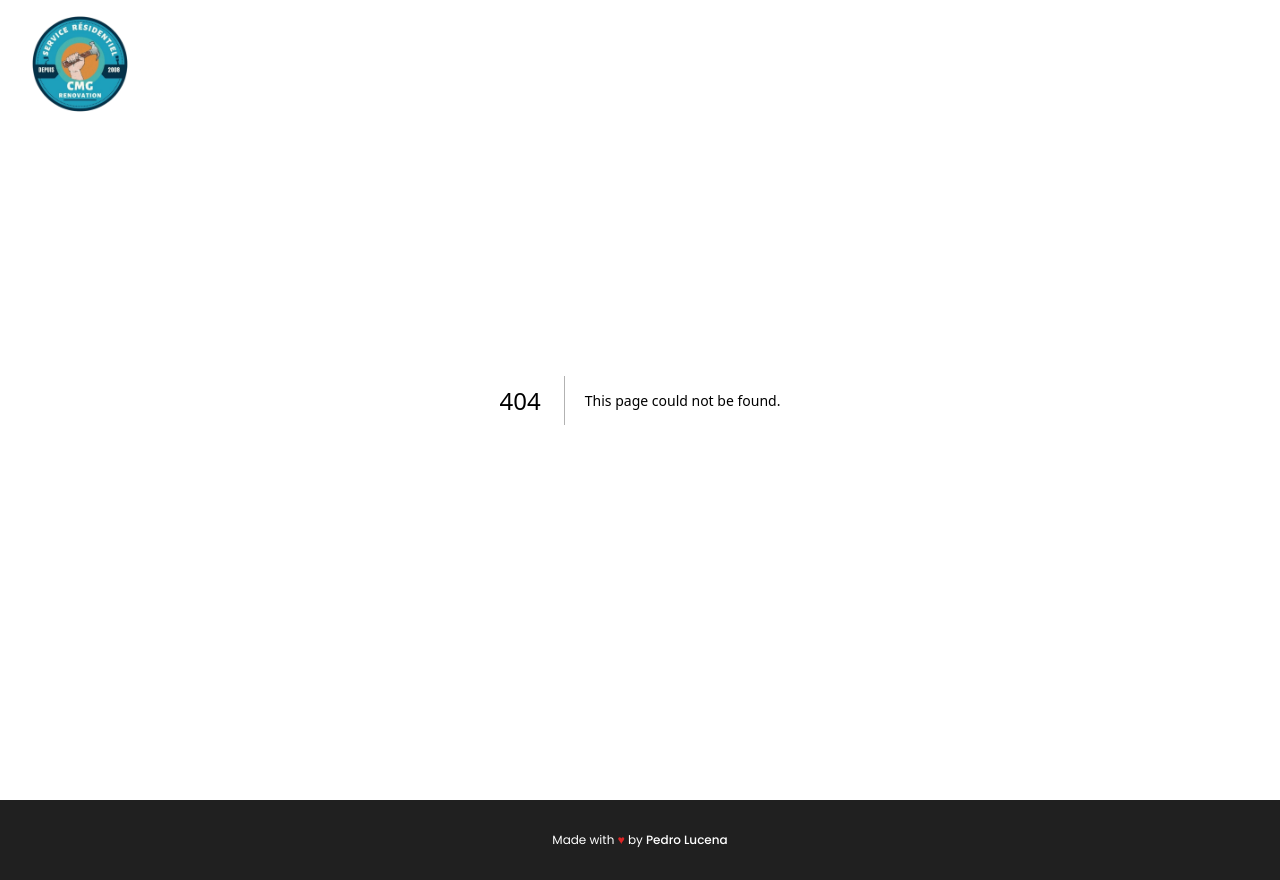
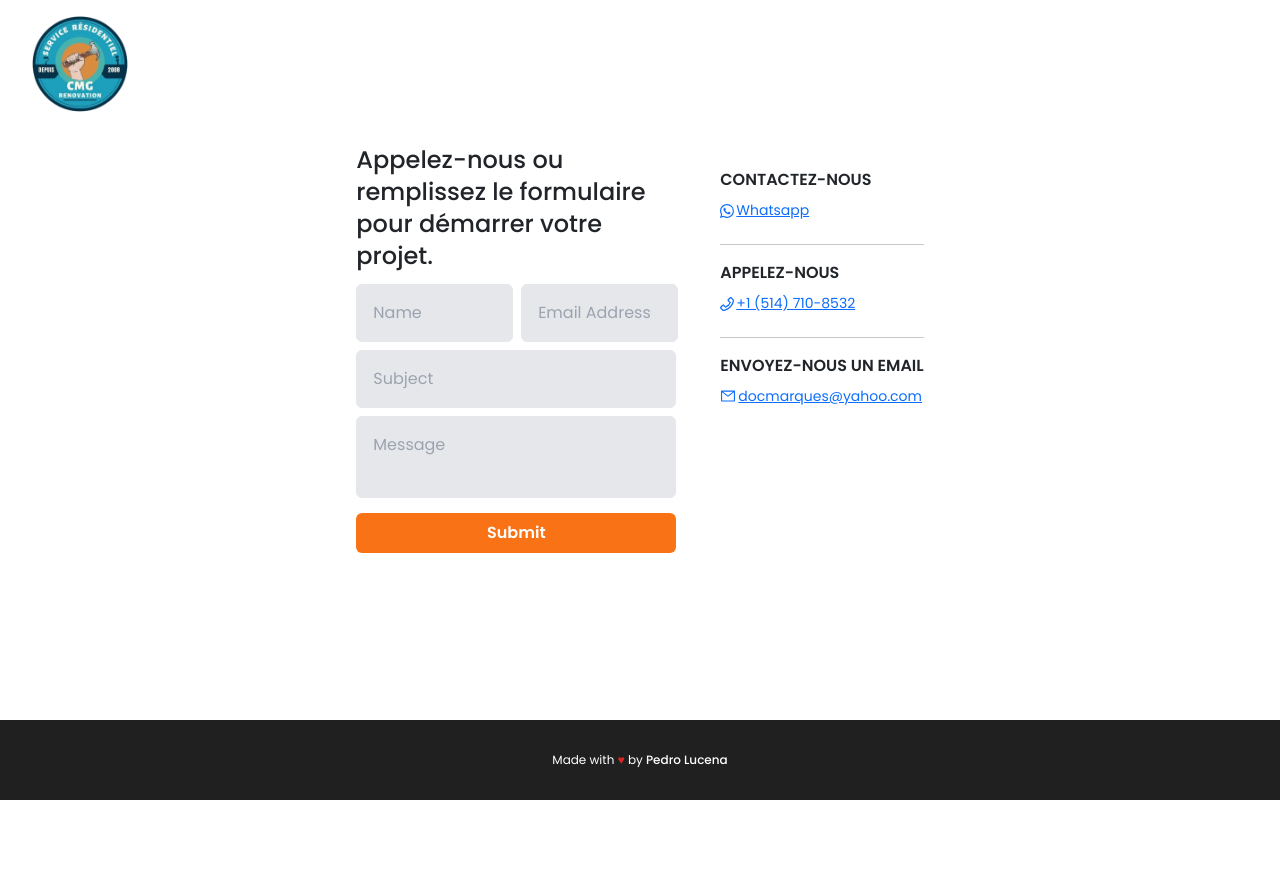
Before and after one commit to PedroL22/CMG, a Next.js app: page /contact in a window 1280 px wide. Before the commit this address had no page. After the commit the page ends 800 px from the top, so only its background shows below. Built offline with nearby package versions, Linux system fonts and the light colour scheme.

Commit message:
✨ feat: Add contact page

```diff
--- a/package.json
+++ b/package.json
@@ -14,6 +14,7 @@
     "@types/react": "18.0.26",
     "@types/react-dom": "18.0.10",
     "bootstrap": "^5.2.3",
+    "emailjs-com": "^3.2.0",
     "eslint-config-next": "13.1.2",
     "next": "13.1.2",
     "prettier": "^2.8.4",
--- a/src/components/Footer/index.tsx
+++ b/src/components/Footer/index.tsx
@@ -2,7 +2,7 @@ import React from 'react'
 
 export default function Footer() {
   return (
-    <footer className='font-sans h-20 bg-[#202020]'>
+    <footer className='font-sans h-20 bg-[#202020] absolute bottom-0 w-screen'>
       <div className='mx-auto w-80 sm:w-[28rem] md:w-[36rem] lg:w-[55rem]'>
         <div className='flex justify-between mx-auto pt-4 px-16 md:px-36 lg:px-72'>
           {/* <div>
--- a/src/components/Header/index.tsx
+++ b/src/components/Header/index.tsx
@@ -81,7 +81,7 @@ export default function Header() {
                   projets
                 </Link>
                 <Link
-                  href='/'
+                  href='/contact'
                   onClick={() => {
                     setIsOpen(false)
                   }}
@@ -137,7 +137,7 @@ export default function Header() {
               projets
             </Link>
             <Link
-              href='/'
+              href='/contact'
               className='uppercase no-underline text-white text-2xl font-semibold mx-2 whitespace-nowrap'
             >
               contact
--- /dev/null
+++ b/src/pages/contact.tsx
@@ -0,0 +1,163 @@
+import React, { useEffect, useRef, useState } from 'react'
+import Head from 'next/head'
+import emailjs from 'emailjs-com'
+import { BsWhatsapp } from 'react-icons/bs'
+import { AiOutlinePhone } from 'react-icons/ai'
+import { AiOutlineMail } from 'react-icons/ai'
+
+export default function Contact() {
+  const [message, setMessage] = useState(false)
+
+  const form = useRef()
+  const sendEmail = (e: any) => {
+    e.preventDefault()
+    emailjs
+      .sendForm(
+        'service_p8f68rz',
+        'template_ixeh0fe',
+        form.current as any,
+        '-xo0bQBMsXWq4CwN9'
+      )
+      .then()
+    e.target.reset()
+    setMessage(true)
+    setTimeout(() => {
+      setMessage(false)
+    }, 3000)
+  }
+
+  useEffect(() => {
+    if (message) {
+      const timeout = setTimeout(() => {
+        setMessage(false)
+      }, 3000)
+      return () => clearTimeout(timeout)
+    }
+  }, [message])
+
+  return (
+    <div className='font-sans max-w-screen-3xl'>
+      <Head>
+        <title>Contact - Custom Peinture et Nettoyage</title>
+        <meta
+          name='description'
+          content='Contact us - Service de NETTOYAGE et de PEINTURE RÉSIDENTIEL'
+        />
+        <meta
+          name='keywords'
+          content='Montréal, nettoyage, peinture résidentiel, cleaning, house painting, contact'
+        />
+        <meta
+          name='author'
+          content='Marco Antonio'
+        />
+        <meta
+          name='viewport'
+          content='width=device-width, initial-scale=1'
+        />
+        <link
+          rel='icon'
+          href='/favicon.png'
+        />
+      </Head>
+
+      <div className='flex'>
+        <div className='pt-20 md:pt-36 mx-auto md:flex gap-11'>
+          <div className='max-w-xs'>
+            <h2 className='max-w-sm text-2xl'>
+              Appelez-nous ou remplissez le formulaire pour démarrer votre
+              projet.
+            </h2>
+            <form
+              ref={form as any}
+              onSubmit={sendEmail}
+              className='flex flex-col max-w-sm'
+            >
+              <label className='flex gap-2'>
+                <input
+                  className='bg-gray-200 px-3 py-3 my-1 rounded outline-none max-w-[49%] border-[1px] focus:border-gray-400'
+                  id='name'
+                  type='text'
+                  placeholder='Name'
+                  name='name'
+                  required
+                />
+                <input
+                  className='bg-gray-200 px-3 py-3 my-1 rounded outline-none max-w-[49%] border-[1px] focus:border-gray-400'
+                  id='email'
+                  type='email'
+                  placeholder='Email Address'
+                  name='email'
+                  required
+                />
+              </label>
+              <label>
+                <input
+                  className='block bg-gray-200 px-3 py-3 my-1 rounded outline-none w-full border-[1px] focus:border-gray-400'
+                  id='subject'
+                  type='text'
+                  placeholder='Subject'
+                  name='subject'
+                  required
+                />
+                <textarea
+                  className='bg-gray-200 px-3 py-3 my-1 rounded outline-none w-full border-[1px] focus:border-gray-400 resize-none'
+                  id='message'
+                  placeholder='Message'
+                  name='message'
+                  required
+                />
+              </label>
+              <button
+                className='bg-orange-500 hover:bg-orange-600 active:bg-orange-700 text-white font-semibold py-2 my-1 rounded transition-all duration-250 ease-in'
+                type='submit'
+              >
+                Submit
+              </button>
+            </form>
+          </div>
+          <div className='max-w-xs my-4'>
+            <h2 className='font-semibold text-base uppercase'>
+              contactez-nous
+            </h2>
+            <a href='https://wa.me/15147108532'>
+              <div className='flex'>
+                <BsWhatsapp
+                  size={14}
+                  className='mt-1'
+                />
+                <h2 className='flex font-normal text-sm ml-0.5'>Whatsapp</h2>
+              </div>
+            </a>
+            <hr />
+            <h2 className='font-semibold text-base uppercase'>appelez-nous</h2>
+            <a href='tel:+1 (514) 710-8532'>
+              <div className='flex'>
+                <AiOutlinePhone
+                  size={18}
+                  className='mt-0.5 -ml-0.5'
+                />
+                <h2 className='flex font-normal text-sm'>+1 (514) 710-8532</h2>
+              </div>
+            </a>
+            <hr />
+            <h2 className='font-semibold text-base uppercase'>
+              envoyez-nous un email
+            </h2>
+            <a href='mailto:docmarques@yahoo.com'>
+              <div className='flex'>
+                <AiOutlineMail
+                  size={16}
+                  className='mt-0.5'
+                />
+                <h2 className='flex font-normal text-sm ml-0.5'>
+                  docmarques@yahoo.com
+                </h2>
+              </div>
+            </a>
+          </div>
+        </div>
+      </div>
+    </div>
+  )
+}
```
Also changed, not shown: 1 other file (tests, documents, lock files or other folders).
